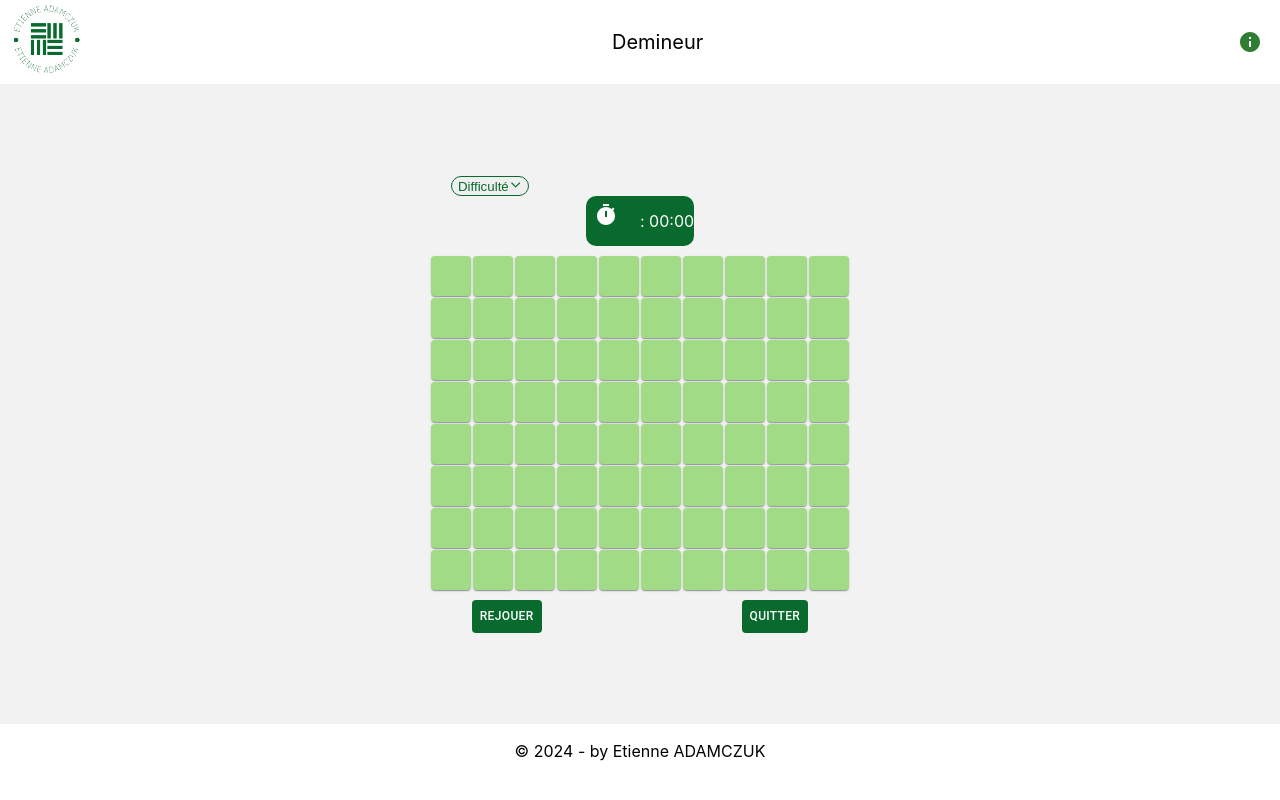
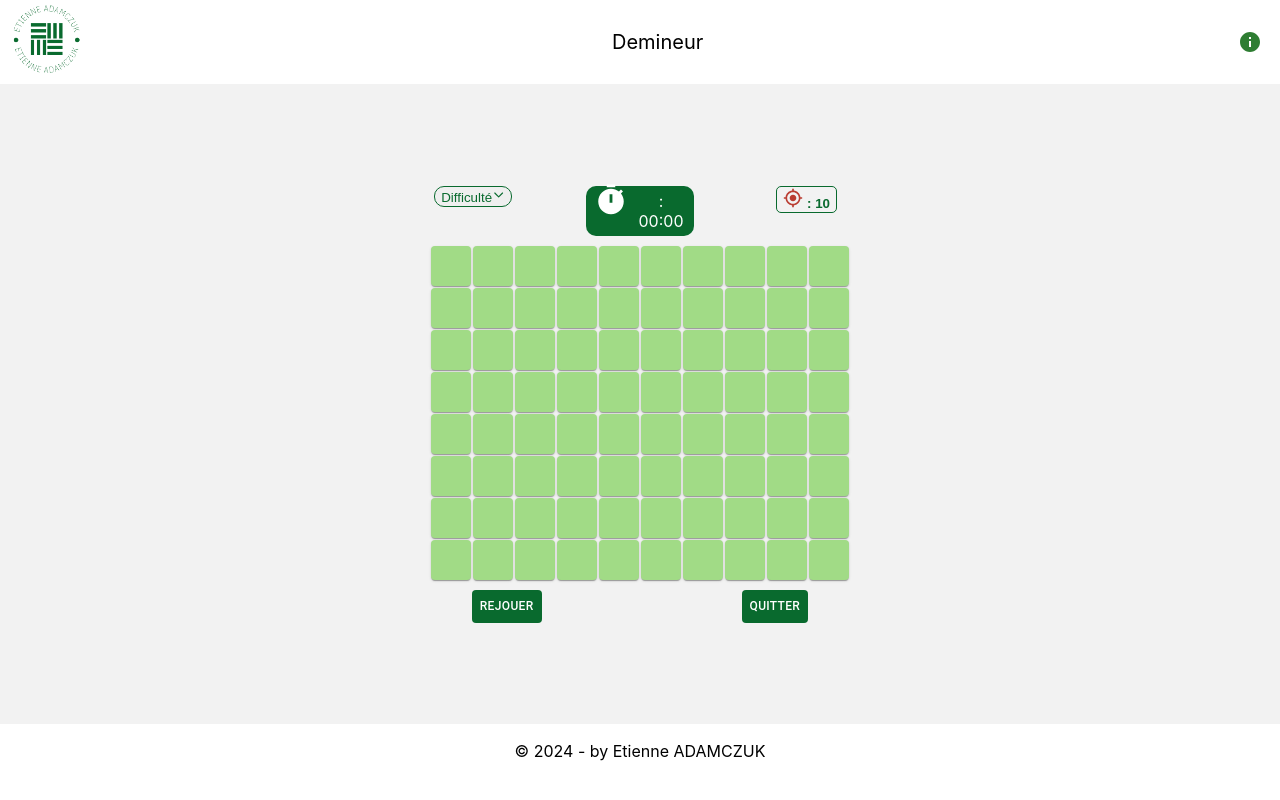
Before and after one commit to etienneadams/mon-site, a React (Create React App) app: page /Demineur in a window 1280 px wide. Built offline with nearby package versions, Linux system fonts and the light colour scheme.

Commit message:
feat: add flag mode

```diff
--- a/src/front/pages/jeux/demineur.tsx
+++ b/src/front/pages/jeux/demineur.tsx
@@ -28,6 +28,8 @@ const DemineurGamePage = () => {
     const [gameLost, setGameLost] = useState<boolean>(false);
     const [gameStarted, setGameStarted] = useState(false);
     const [timer, setTimer] = useState(0);
+    const [isFlagMode, setIsFlagMode] = useState<boolean>(false);
+    const [numbOfFlags, setNumbOfFlags] = useState<number>(currentNumberOfBombs);
 
 
     const width = currentDifficulty === difficulties[0] ? '40px' : currentDifficulty === difficulties[1] ? '30px' : '20px';
@@ -162,10 +164,18 @@ const DemineurGamePage = () => {
         ));
     };
 
-
     const renderTimer = () => {
         return (
-            <p>: {formatTime(timer)}</p>
+            <p> : {formatTime(timer)}</p>
+        );
+    };
+
+    const renderFlags = () => {
+        return (
+            <button style={{color: colors.mainGreen, backgroundColor: isFlagMode ? 'rgba(250, 130, 130, 0.4)' : 'transparent',
+            border: '1px solid', borderColor: colors.mainGreen, borderRadius: '5px'}} onClick={handleFlagClick}>
+                <GpsFixedIcon style={{fontSize: '20px', color: colors.bombRed, alignItems: 'center'}} /> <b style={{textAlign: 'center'}}>:  {numbOfFlags}</b>
+            </button>
         );
     };
 
@@ -173,19 +183,41 @@ const DemineurGamePage = () => {
         if (!gameStarted) {
             setGameStarted(true);
         }
-        if  (event.type === 'click') {
+        if (event.type === 'click') {
+            if (isFlagMode) {
+                if (numbOfFlags > 0) {
+                    event.preventDefault();
+                    const updatedRightClickedArray = [...rightClicked];
+                    updatedRightClickedArray[index] = true;
+                    setRightClicked(updatedRightClickedArray);
+                    setNumbOfFlags(numbOfFlags - 1);
+                } else {
+                    event.preventDefault();
+                }
+            } else {
                 const updatedClickedArray = [...isClicked];
                 updatedClickedArray[index] = true;
                 setIsClicked(updatedClickedArray);
                 if (board[index] === 10) {
                     setGameLost(true);
                 }
+            }
         } else if (event.type === 'contextmenu') {
+            if (numbOfFlags > 0) {
                 event.preventDefault();
                 const updatedRightClickedArray = [...rightClicked];
                 updatedRightClickedArray[index] = true;
                 setRightClicked(updatedRightClickedArray);
+                setNumbOfFlags(numbOfFlags - 1);
+            } else {
+                event.preventDefault();
             }
+        }
+    };
+
+
+    const handleFlagClick = () => {
+        setIsFlagMode(!isFlagMode);
     };
 
     const checkWin = () => {
@@ -203,6 +235,7 @@ const DemineurGamePage = () => {
     const restart = () => {
         initializeBoard();
         setGameWon(false);
+        setNumbOfFlags(currentNumberOfBombs);
     };
 
     // CSS
@@ -217,9 +250,17 @@ const DemineurGamePage = () => {
         flexDirection: 'column',
     };
 
+    const gameHeadStyle: React.CSSProperties = {
+        width: '500px',
+        display: 'grid',
+        gridTemplateColumns: 'repeat(3,1fr)',
+        textAlign: 'center',
+        justifyItems: 'center',
+    };
+
     const dropdownStyle: React.CSSProperties = {
-        position: 'sticky',
-        marginRight: '300px',
+        //position: 'sticky',
+        //marginRight: '300px',
         borderRadius: '10px',
         border: '1px solid',
         //marginBottom: '10px',
@@ -232,15 +273,27 @@ const DemineurGamePage = () => {
     };
 
     const timerDivStyle: React.CSSProperties = {
+        width: '100px',
         height: '50px',
         display: 'grid',
         gridTemplateColumns: 'repeat(2,1fr)',
         backgroundColor: colors.mainGreen,
         color: 'white',
-        justifyContent: 'center',
         alignContent: 'center',
         marginBottom: '10px',
         borderRadius: '10px',
+        paddingRight: '8px',
+    };
+
+    const flagAreaStyle: React.CSSProperties = {
+        //width: '20px',
+        //height: '50px',
+        //border: '1px solid',
+        //borderColor: colors.mainGreen,
+        //borderRadius: '5px',
+        //padding: '0px 8px',
+        justifyItems: 'center',
+        //display: 'flex',
     };
 
     const gameboardStyle: React.CSSProperties = {
@@ -274,6 +327,7 @@ const DemineurGamePage = () => {
                 <GameNavbar drawerGoal={texts.demineurGoalText} drawerHow={texts.demineurHow} drawerEnd={texts.demineurEndText} />
             </header>
             <body style={bodyStyle}>
+                <div style={gameHeadStyle}>
                     <div>
                         <Dropdown style={dropdownStyle} value={difficulties.indexOf(currentDifficulty)} onChange={(event) => handleDifficultyChange(event)} label={"Difficulté"} defaultValue={0}>
                             <DropdownItem value={0}>Facile</DropdownItem>
@@ -283,8 +337,12 @@ const DemineurGamePage = () => {
                         </Dropdown>
                     </div>
                     <div style={timerDivStyle}>
-                    <IconButton component={TimerIcon} style={{fontSize: '40px', color: 'white', justifyContent: 'center', display: 'flex'}} />
+                        <IconButton component={TimerIcon} style={{fontSize: '50px', color: 'white'}} />
                         {renderTimer()}
+                    </div>
+                    <div style={flagAreaStyle}>
+                        {renderFlags()}
+                    </div>
                 </div>
                 <div style={gameboardStyle}>
                     {renderBoard()}
```
Lines whose indentation alone changed are shown as unchanged.
